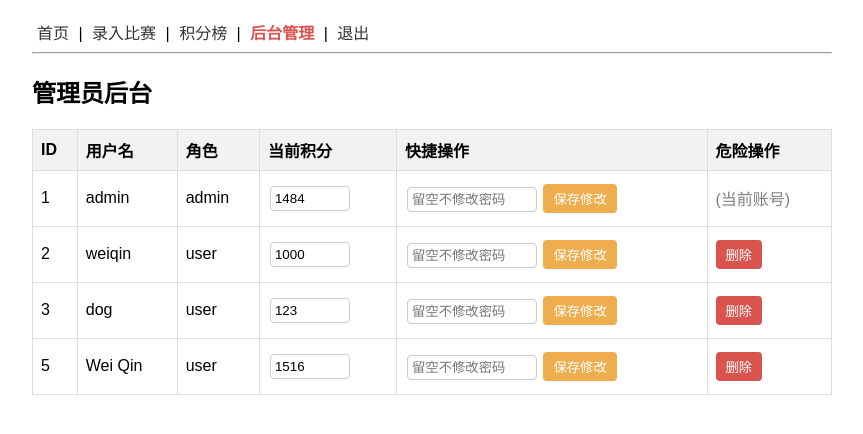
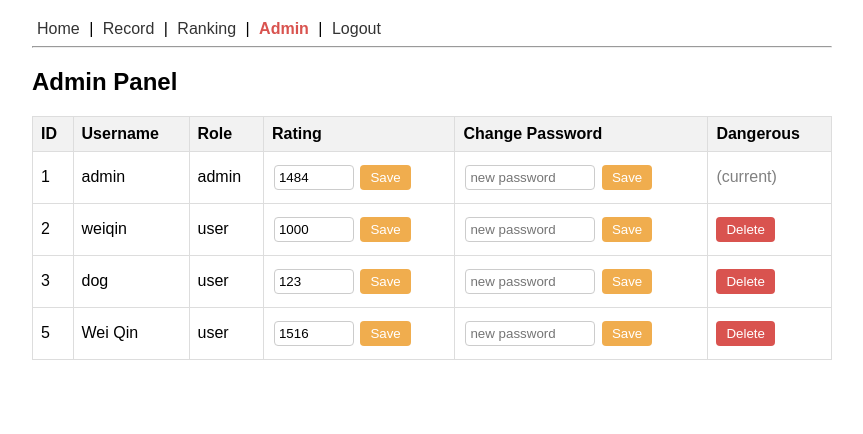
Before and after one commit to weiqin06/PrivateTTServer, a Flask app: page /admin in a window 1280 px wide. Shown: the top 434 px of the page, without its empty margins (208-1071 px from the left). Run offline with Flask 3, Linux system fonts and the light colour scheme; a user stored in the database is signed in; data comes from the database, SQL or seed files in the repository; both versions use the stored data as it was after the commit.

Commit message:
change display language to english

```diff
--- a/templates/admin.html
+++ b/templates/admin.html
@@ -1,15 +1,15 @@
 {% extends 'base.html' %}
 {% block content %}
-<h2>管理员后台</h2>
+<h2>Admin Panel</h2>
 <table>
     <thead>
         <tr>
             <th>ID</th>
-            <th>用户名</th>
-            <th>角色</th>
-            <th>当前积分</th>
-            <th>快捷操作</th>
-            <th>危险操作</th>
+            <th>Username</th>
+            <th>Role</th>
+            <th>Rating</th>
+            <th>Change Password</th>
+            <th>Dangerous</th>
         </tr>
     </thead>
     <tbody>
@@ -21,19 +21,20 @@
             <form action="/admin/update_user/{{ u.id }}" method="post">
                 <td>
                     <input type="number" name="rating" value="{{ u.rating }}" style="width: 70px;">
+                    <button type="submit" style="background-color: #f0ad4e; color: white; border: none; cursor: pointer;">Save</button>
                 </td>
                 <td>
-                    <input type="text" name="password" placeholder="留空不修改密码" style="width: 120px;">
-                    <button type="submit" style="background-color: #f0ad4e; color: white; border: none; cursor: pointer;">保存修改</button>
+                    <input type="text" name="password" placeholder="new password" style="width: 120px;">
+                    <button type="submit" style="background-color: #f0ad4e; color: white; border: none; cursor: pointer;">Save</button>
                 </td>
             </form>
             <td>
                 {% if u.id != session['user_id'] %}
-                <form action="/admin/delete_user/{{ u.id }}" method="post" onsubmit="return confirm('确定要删除该用户及其所有比赛记录吗？');" style="display:inline;">
-                    <button type="submit" style="background-color: #d9534f; color: white; border: none; cursor: pointer;">删除</button>
+                <form action="/admin/delete_user/{{ u.id }}" method="post" onsubmit="return confirm('Are you sure you want to delete this user and all record？');" style="display:inline;">
+                    <button type="submit" style="background-color: #d9534f; color: white; border: none; cursor: pointer;">Delete</button>
                 </form>
                 {% else %}
-                <span style="color: gray;">(当前账号)</span>
+                <span style="color: gray;">(current)</span>
                 {% endif %}
             </td>
         </tr>
--- a/templates/base.html
+++ b/templates/base.html
@@ -17,17 +17,17 @@
 </head>
 <body>
 <nav>
- <a href="/">首页</a> |
- <a href="/match">录入比赛</a> |
- <a href="/rank">积分榜</a> |
+ <a href="/">Home</a> |
+ <a href="/match">Record</a> |
+ <a href="/rank">Ranking</a> |
  {% if is_admin %}
- <a href="/admin" style="color: #d9534f; font-weight: bold;">后台管理</a> |
+ <a href="/admin" style="color: #d9534f; font-weight: bold;">Admin</a> |
  {% endif %}
  {% if not logged_in %}
- <a href="/login">登录</a> |
- <a href="/register">注册</a>
+ <a href="/login">Login</a> |
+ <a href="/register">Register</a>
  {% else %}
- <a href="/logout">退出</a>
+ <a href="/logout">Logout</a>
  {% endif %}
 </nav>
 <hr>
--- a/templates/choose_level.html
+++ b/templates/choose_level.html
@@ -1,2 +1,2 @@
 
-{% extends 'base.html' %}{% block content %}<h2>欢迎！请选择你的初始水平</h2><form method=post action=/choose_level><button name=level value=beginner>🏓 初级 (500分)</button><br><button name=level value=intermediate>🏓 中级 (1000分)</button><br><button name=level value=advanced>🏓 高级 (1500分)</button></form>{% endblock %}
+{% extends 'base.html' %}{% block content %}<h2>Welcome！Please select your approximate skill level</h2><form method=post action=/choose_level><button name=level value=beginner>🏓 Beginner (500)</button><br><button name=level value=intermediate>🏓 intermediate (1000)</button><br><button name=level value=advanced>🏓 Elite (1500)</button></form>{% endblock %}
--- a/templates/login.html
+++ b/templates/login.html
@@ -1,2 +1,2 @@
 
-{% extends 'base.html' %}{% block content %}<h2>用户登录</h2><form method=post><input name=username placeholder=用户名 required><br><input name=password type=password placeholder=密码 required><br><button>登录</button></form>{% endblock %}
+{% extends 'base.html' %}{% block content %}<h2>User Login</h2><form method=post><input name=username placeholder=username required><br><input name=password type=password placeholder=password required><br><button>Login</button></form>{% endblock %}
--- a/templates/rank.html
+++ b/templates/rank.html
@@ -1,2 +1,2 @@
 
-{% extends 'base.html' %}{% block content %}<h2>🏆 积分排行榜</h2><ol>{% for u in users %}<li><strong>{{u['username']}}</strong> - {{u['rating']}} 分</li>{% endfor %}</ol>{% endblock %}
+{% extends 'base.html' %}{% block content %}<h2>🏆 Ranking</h2><ol>{% for u in users %}<li><strong>{{u['username']}}</strong> - {{u['rating']}}</li>{% endfor %}</ol>{% endblock %}
--- a/templates/register.html
+++ b/templates/register.html
@@ -1,2 +1,2 @@
 
-{% extends 'base.html' %}{% block content %}<h2>注册新用户</h2><form method=post><input name=username placeholder=用户名 required><br><input name=password type=password placeholder=密码 required><br><button>注册</button></form>{% endblock %}
+{% extends 'base.html' %}{% block content %}<h2>Register</h2><form method=post><input name=username placeholder=username required><br><input name=password type=password placeholder=password required><br><button>Register</button></form>{% endblock %}
```
Also changed, not shown: templates/dashboard.html (+9 -9 lines), templates/match.html (+8 -8 lines), pingpong.db.
